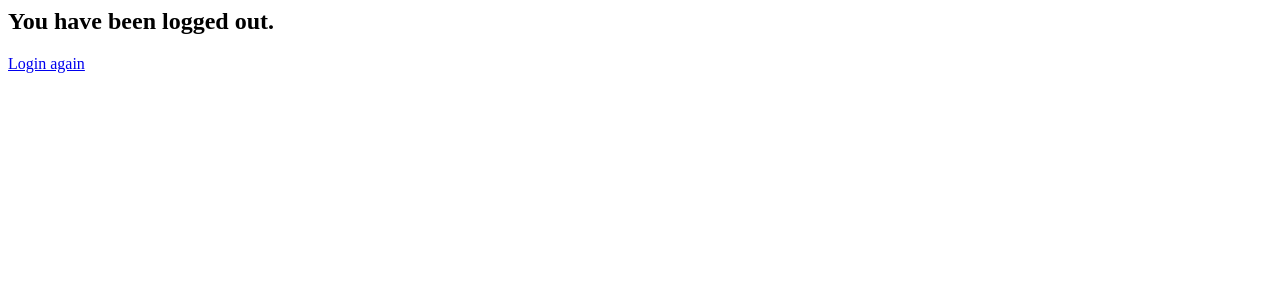
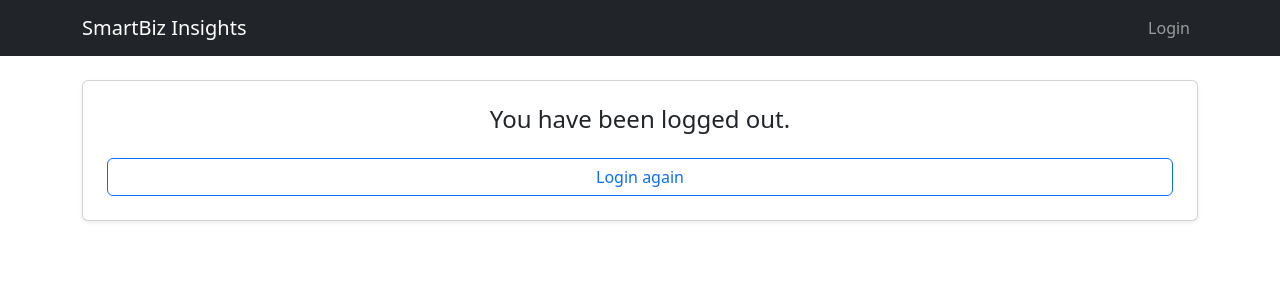
Before and after one commit to dziubaaleksandr/PetProject, a Django app: template PetProject/accounts/templates/registration/logged_out.html in a window 1280 px wide. Shown: the top 300 px of the page. Run offline with Django 5.2, Linux system fonts and the light colour scheme; the template is opened without the code that fills it, so the values that code supplies are empty; parts of the project's set-up code (start-up, migrations or seed data) failed here and were passed over.

Commit message:
[REF] analyitcs: logged_out template

```diff
--- a/PetProject/accounts/templates/registration/logged_out.html
+++ b/PetProject/accounts/templates/registration/logged_out.html
@@ -1,2 +1,9 @@
-<h2>You have been logged out.</h2>
-<a href="{% url 'login' %}">Login again</a>
+{% extends "base.html" %}
+{% block content %}
+
+<div class="card p-4 shadow-sm text-center">
+  <h4>You have been logged out.</h4>
+  <a href="{% url 'login' %}" class="btn btn-outline-primary mt-3">Login again</a>
+</div>
+
+{% endblock %}
```
